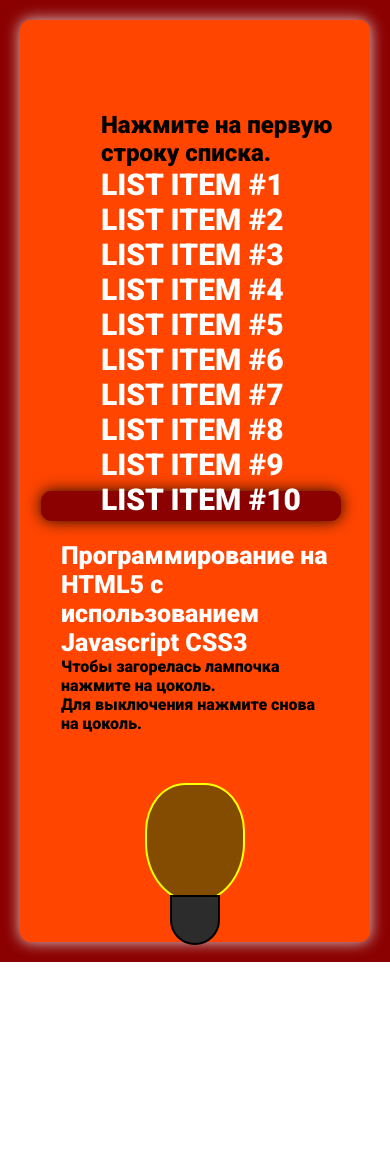
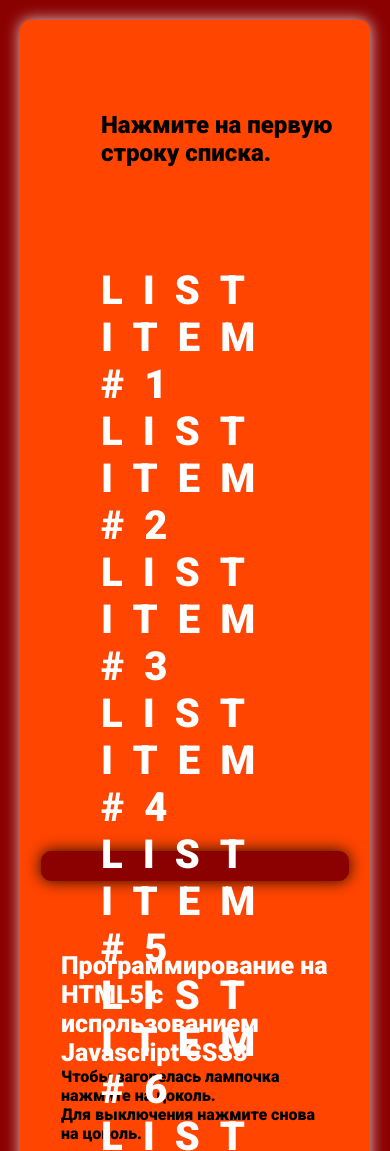
Before and after one commit to VasKaleev/EventListener_js, a plain HTML site: page index.html in a window 390 px wide. Shown: the top 1151 px of the page. Before the commit the page ends 962 px from the top, so only its background shows below. Drawn offline with Linux system fonts and the light colour scheme; a web font is replaced by a local one.

Commit message:
Add files via upload

```diff
--- a/style.css
+++ b/style.css
@@ -5,7 +5,7 @@
 	font-family: 'Roboto', sans-serif;
 }
 .content{
-    /* height: 100vh; */
+    height: 100vh;
     display: flex;
     justify-content: center;
     align-items: center;
@@ -48,7 +48,8 @@ h1 {
 li {
     position: relative;
     list-style-type: none;
-	font-size: 40px;
+	font-size: 30px;
+	letter-spacing: 5px;
 }
 li:before {
     content:'';
@@ -64,7 +65,8 @@ li:before {
 	display: inline;
 } */
 .list-block {
-    padding: 30px;
+    padding: 20px;
+	padding-top: 50px;
     border: none;
     color:white;
     font-weight: 600;
@@ -123,37 +125,49 @@ div.off.on{
   width: 100%;
   height: 100%;
 }
+.content {
+  height: 100%;
+}
+h1 {
+  padding-top: 50px;
+}
 .list-block {
   width: 100%;
   padding: 0;
-  margin: 0 auto;
+  margin: 100px auto;
 }
 .block_nav{
 	width: 100%;
 	padding-top: 70px;
 	padding-left: 10px;
-	height: 400px;
+	/* height: 400px; */
     margin-right: 10px;
 }
 li {
-	font-size: 30px;
-
+	font-size: 40px;
+	letter-spacing: 20px;
 }
 li:hover {
    display: inline;
 }
 .line {
     margin-top: 50px;
-    width: 300px;
+    width: 100%;
     height: 30px;
     border: 1px solid #8b0000;
     border-radius: 10px;
     background: #8b0000;
     box-shadow: 0px 0px 15px rgba(2, 2, 2, 0.9);
 }
+.lamp {
+	padding-top: 100px;
+}
+.buttom {
+	top: 260px;
+}
 .block_main{
     width: 100%;
-    height: 400px;
+    /* height: 400px; */
     display: flex;
     flex-direction: column;
     padding: 20px;
```
